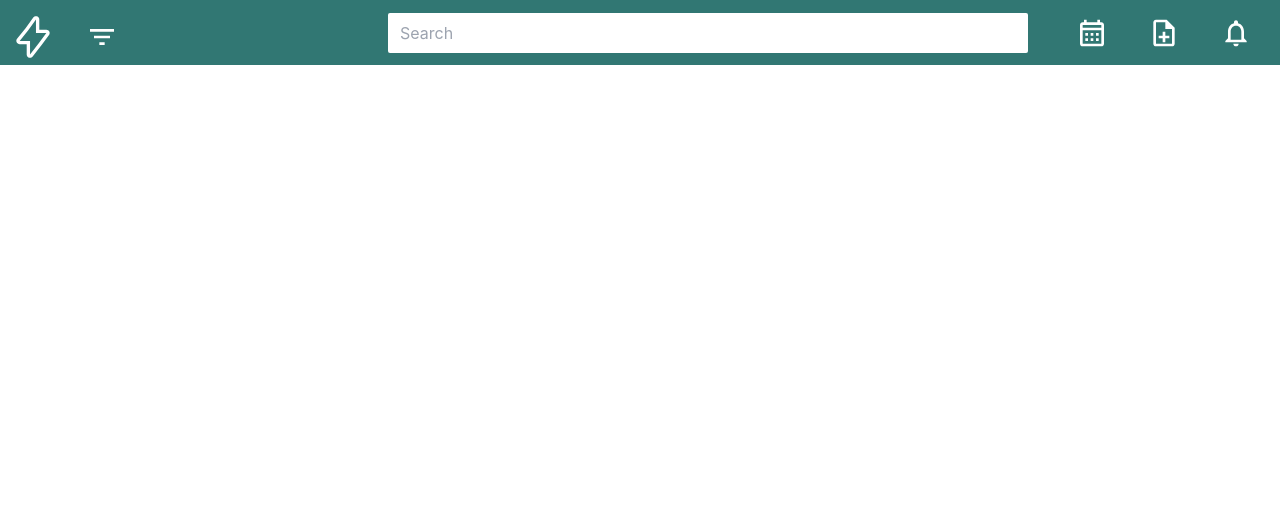
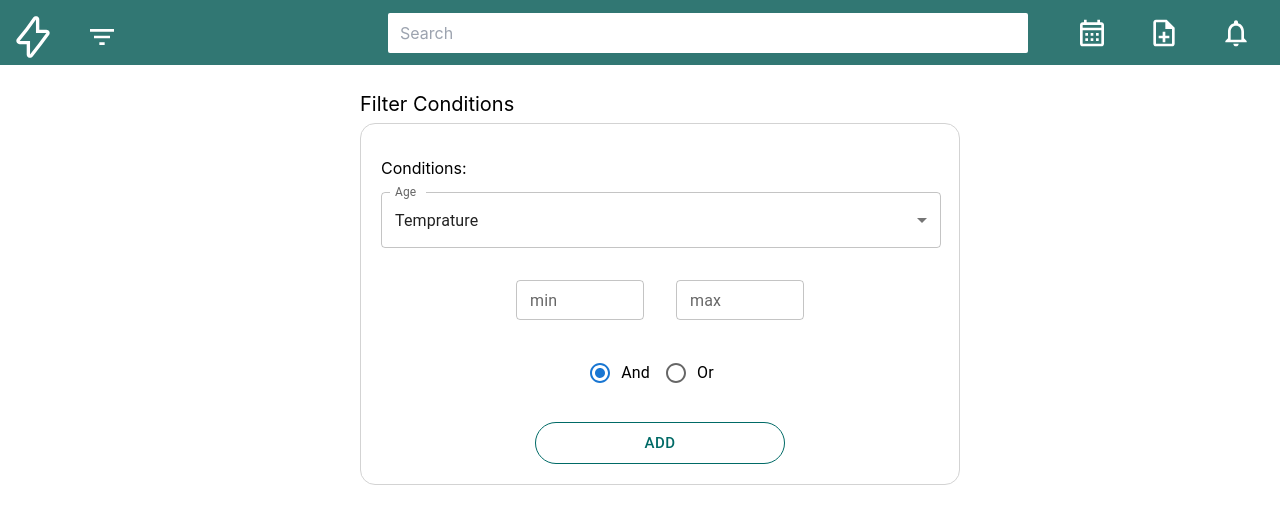
Before and after one commit to marshalyordanos/ozoro_transformer, a React (Create React App) app in the folder front_end/: page / in a window 1280 px wide. Both pictures are taken after a click on the button 102 px from the left and 36 px from the top of the page. Shown: the top 524 px of the page. Built offline with nearby package versions, Linux system fonts and the light colour scheme.

Commit message:
add toggle and other functionality to the filter component

```diff
--- a/front_end/src/pages/HomePage.js
+++ b/front_end/src/pages/HomePage.js
@@ -1,10 +1,29 @@
 import React from "react";
 import NavBar from "../components/NavBar";
-
+import Filter from "../components/Filter";
+import CloseIcon from "@mui/icons-material/Close";
+import { IconButton } from "@mui/material";
 const HomePage = () => {
+  const [filterToggle, setFilterToggle] = React.useState(false);
+  const filterHandler = () => {
+    setFilterToggle(!filterToggle);
+  };
   return (
     <div>
-      <NavBar />
+      {/**************************************************  navbar  ***********************************************  */}
+      <div>
+        <NavBar handleFilter={filterHandler} />
+      </div>
+
+      {/************************************************** filter *************************************************  */}
+
+      {filterToggle && (
+        <div className="">
+          <div>
+            <Filter />
+          </div>
+        </div>
+      )}
     </div>
   );
 };
```
